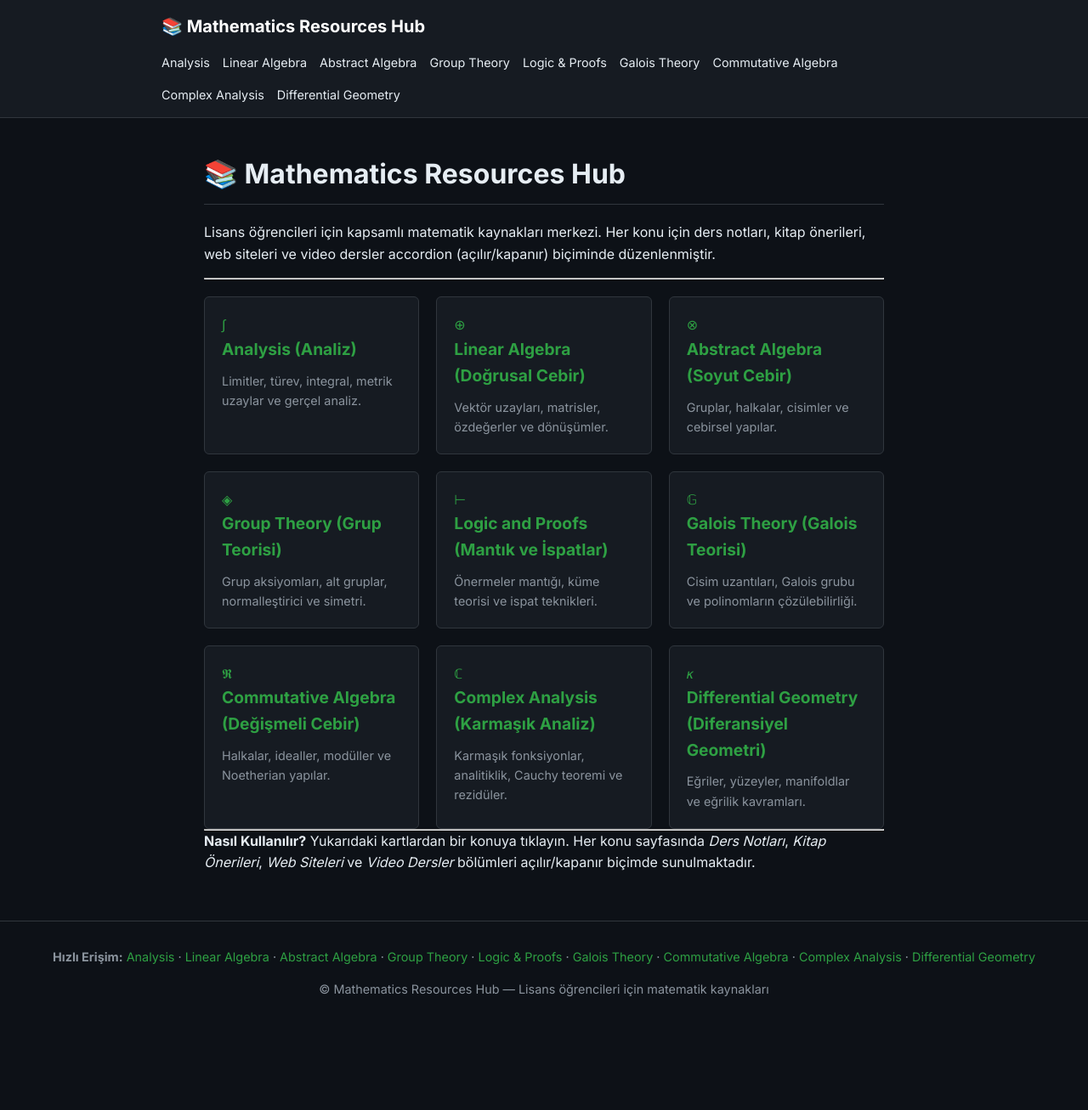
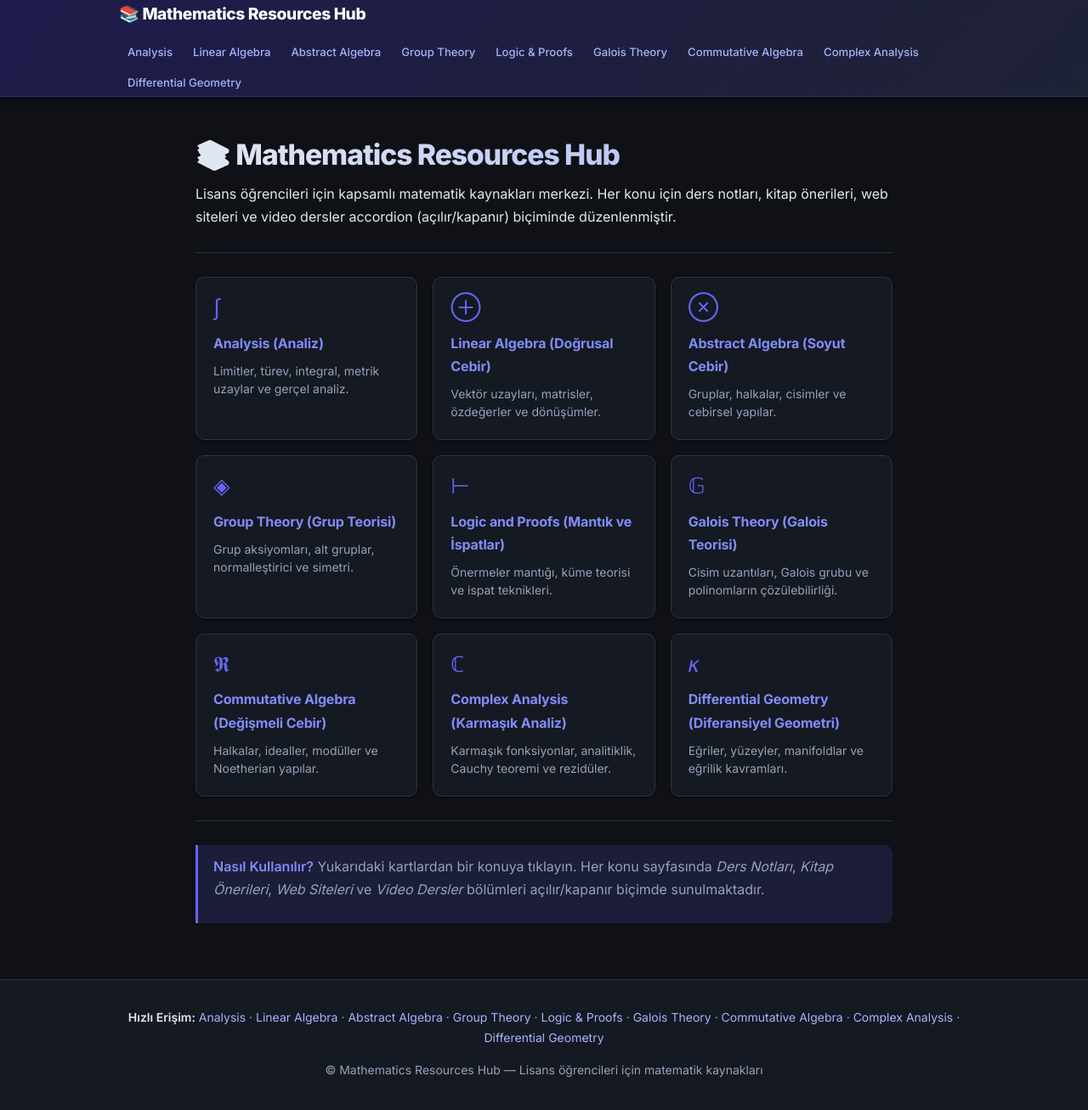
Before and after one commit to mehmetyurtsever-math/math-resources-hub, a Jekyll site: the page built from index.md, in a window 1280 px wide and 1318 px high. Shown: the top 1307 px of the window at 85% size. Built offline with Jekyll 4.4.1, drawn with Linux system fonts in a browser that asks for light colours.

Commit message:
feat: modernize design with indigo palette, animated accordions, and improved typography
Agent-Logs-Url: https://github.com/mehmetyurtsever-math/math-resources-hub/sessions/bc9edae1-f72c-4383-b515-27b375223e44

Co-authored-by: mehmetyurtsever-math <198125920+mehmetyurtsever-math@users.noreply.github.com>

```diff
--- a/_layouts/default.html
+++ b/_layouts/default.html
@@ -4,8 +4,10 @@
   <meta charset="UTF-8">
   <meta name="viewport" content="width=device-width, initial-scale=1.0">
   <title>{% if page.title %}{{ page.title }} | {% endif %}{{ site.title }}</title>
+  <link rel="preconnect" href="https://fonts.googleapis.com">
+  <link rel="preconnect" href="https://fonts.gstatic.com" crossorigin>
+  <link href="https://fonts.googleapis.com/css2?family=Inter:wght@400;500;600;700;800&display=swap" rel="stylesheet">
   <link rel="stylesheet" href="{{ '/assets/style.css' | relative_url }}">
-  <link href="https://fonts.googleapis.com/css2?family=Inter:wght@400;500;600;700&display=swap" rel="stylesheet">
   <script>
     MathJax = {
       tex: { inlineMath: [['$', '$'], ['\\(', '\\)']] },
--- a/assets/style.css
+++ b/assets/style.css
@@ -1,146 +1,301 @@
 /* =====================================================
-   Math Resources Hub — Temiz ve Düzenli Karanlık Tema
+   Math Resources Hub — Modern & Şık Karanlık Tema
    ===================================================== */
 
-@import url('https://fonts.googleapis.com/css2?family=Inter:wght@400;500;600;700&display=swap');
-
 :root {
-  --bg-color: #0d1117;        /* Çok koyu arka plan */
-  --text-main: #e6edf3;       /* Okunabilir açık gri/beyaz metin */
-  --text-muted: #8b949e;      /* Soluk metin */
-  --primary: #2ea043;         /* GitHub tarzı şık yeşil */
-  --primary-hover: #3fb950;   /* Açık yeşil hover */
-  --header-bg: #161b22;       /* Menü arka planı */
-  --border-color: #30363d;    /* Kenarlık rengi */
-  --card-bg: #161b22;         /* İçerik kutusu rengi */
+  --bg-color: #0f1117;
+  --bg-subtle: #151922;
+  --text-main: #e2e8f0;
+  --text-muted: #94a3b8;
+  --primary: #6366f1;
+  --primary-hover: #818cf8;
+  --primary-dim: rgba(99, 102, 241, 0.15);
+  --header-bg: linear-gradient(135deg, #1e1b4b 0%, #1e2235 100%);
+  --border-color: #2d3348;
+  --card-bg: #151922;
+  --card-hover-bg: #1a2030;
+  --shadow-sm: 0 1px 3px rgba(0,0,0,0.4);
+  --shadow-md: 0 4px 16px rgba(0,0,0,0.5);
+  --radius: 10px;
+  --transition: 0.2s ease;
 }
 
 /* ---------- Temel Ayarlar ---------- */
-* { box-sizing: border-box; margin: 0; padding: 0; }
+*, *::before, *::after { box-sizing: border-box; margin: 0; padding: 0; }
+
+html { scroll-behavior: smooth; }
 
 body {
-  font-family: 'Inter', sans-serif;
-  line-height: 1.6;
+  font-family: 'Inter', -apple-system, BlinkMacSystemFont, sans-serif;
+  line-height: 1.7;
   color: var(--text-main);
   background-color: var(--bg-color);
   font-size: 16px;
+  -webkit-font-smoothing: antialiased;
 }
 
-a { color: var(--primary); text-decoration: none; }
-a:hover { text-decoration: underline; color: var(--primary-hover); }
+a { color: var(--primary); text-decoration: none; transition: color var(--transition); }
+a:hover { color: var(--primary-hover); text-decoration: none; }
 
 /* ---------- Üst Menü (Header) ---------- */
 .site-header {
-  background-color: var(--header-bg);
-  border-bottom: 1px solid var(--border-color);
-  padding: 15px 20px;
+  background: var(--header-bg);
+  border-bottom: 1px solid rgba(99, 102, 241, 0.25);
+  padding: 0 24px;
+  position: sticky;
+  top: 0;
+  z-index: 100;
+  backdrop-filter: blur(8px);
+  box-shadow: 0 2px 12px rgba(0,0,0,0.4);
 }
 
 .header-inner {
-  max-width: 900px;
+  max-width: 1000px;
   margin: 0 auto;
   display: flex;
   justify-content: space-between;
   align-items: center;
   flex-wrap: wrap;
-  gap: 15px;
+  gap: 12px;
+  min-height: 60px;
 }
 
 .site-title {
-  font-size: 1.25rem;
-  font-weight: 700;
+  font-size: 1.2rem;
+  font-weight: 800;
   color: #fff;
+  letter-spacing: -0.02em;
+  display: flex;
+  align-items: center;
+  gap: 8px;
 }
+
+.site-title:hover { color: var(--primary-hover); text-decoration: none; }
 
 .site-nav {
   display: flex;
-  gap: 15px;
+  gap: 4px;
   flex-wrap: wrap;
 }
 
 .site-nav a {
-  color: var(--text-main);
-  font-size: 0.9rem;
+  color: #a5b4fc;
+  font-size: 0.82rem;
+  font-weight: 500;
+  padding: 5px 10px;
+  border-radius: 6px;
+  transition: background var(--transition), color var(--transition);
 }
 
 .site-nav a:hover {
-  color: var(--primary);
+  color: #fff;
+  background: rgba(99, 102, 241, 0.25);
   text-decoration: none;
 }
 
 /* ---------- Ana İçerik ---------- */
 .page-content {
-  padding: 40px 20px;
+  padding: 48px 24px;
   min-height: 70vh;
 }
 
 .wrapper {
-  max-width: 800px;
+  max-width: 820px;
   margin: 0 auto;
 }
 
 /* ---------- Başlıklar ---------- */
-h1 { font-size: 2rem; margin-bottom: 20px; border-bottom: 1px solid var(--border-color); padding-bottom: 10px; }
-h2 { font-size: 1.5rem; margin: 30px 0 15px; color: var(--primary); }
-h3 { font-size: 1.2rem; margin: 20px 0 10px; }
-p, ul, ol { margin-bottom: 15px; }
-ul { padding-left: 20px; }
-li { margin-bottom: 5px; }
+h1 {
+  font-size: 2.1rem;
+  font-weight: 800;
+  margin-bottom: 12px;
+  letter-spacing: -0.03em;
+  line-height: 1.2;
+  background: linear-gradient(90deg, #e2e8f0 0%, #a5b4fc 100%);
+  -webkit-background-clip: text;
+  -webkit-text-fill-color: transparent;
+  background-clip: text;
+  color: #e2e8f0; /* fallback for forced-colors / high-contrast mode */
+}
+
+@media (forced-colors: active) {
+  h1 {
+    background: none;
+    -webkit-text-fill-color: unset;
+    color: CanvasText;
+  }
+}
+
+h2 {
+  font-size: 1.4rem;
+  font-weight: 700;
+  margin: 32px 0 14px;
+  color: var(--primary-hover);
+  letter-spacing: -0.02em;
+}
+
+h3 { font-size: 1.1rem; font-weight: 600; margin: 22px 0 10px; color: var(--text-main); }
+h4 { font-size: 1rem; font-weight: 600; margin: 16px 0 8px; color: var(--text-muted); }
+
+p, ul, ol { margin-bottom: 14px; }
+ul { padding-left: 22px; }
+li { margin-bottom: 6px; }
+
+hr {
+  border: none;
+  border-top: 1px solid var(--border-color);
+  margin: 28px 0;
+}
+
+strong { color: var(--text-main); font-weight: 600; }
+
+blockquote {
+  border-left: 3px solid var(--primary);
+  padding: 12px 18px;
+  background: var(--primary-dim);
+  border-radius: 0 var(--radius) var(--radius) 0;
+  color: var(--text-muted);
+  margin-bottom: 18px;
+}
+
+blockquote strong { color: var(--primary-hover); }
 
 /* ---------- Akordeonlar (Açılır Menüler) ---------- */
 details {
   background-color: var(--card-bg);
   border: 1px solid var(--border-color);
-  border-radius: 6px;
-  margin-bottom: 15px;
+  border-radius: var(--radius);
+  margin-bottom: 14px;
+  overflow: hidden;
+  box-shadow: var(--shadow-sm);
+  transition: box-shadow var(--transition);
+}
+
+details[open] {
+  box-shadow: var(--shadow-md);
+  border-color: rgba(99, 102, 241, 0.4);
 }
 
 summary {
-  padding: 15px;
+  padding: 16px 20px;
   font-weight: 600;
-  font-size: 1.1rem;
+  font-size: 1rem;
   cursor: pointer;
   list-style: none;
   color: var(--text-main);
+  display: flex;
+  align-items: center;
+  justify-content: space-between;
+  gap: 12px;
+  transition: background var(--transition);
+  user-select: none;
+}
+
+summary::after {
+  content: '›';
+  font-size: 1.4rem;
+  font-weight: 300;
+  color: var(--text-muted);
+  transform: rotate(90deg);
+  transition: transform var(--transition), color var(--transition);
+  flex-shrink: 0;
+  line-height: 1;
+}
+
+details[open] > summary::after {
+  transform: rotate(270deg);
+  color: var(--primary-hover);
 }
 
 summary::-webkit-details-marker { display: none; }
-summary:hover { background-color: #1f242c; }
+
+summary:hover {
+  background: var(--card-hover-bg);
+  color: var(--primary-hover);
+}
+
+details[open] > summary {
+  border-bottom: 1px solid var(--border-color);
+  color: var(--primary-hover);
+}
 
 .details-body {
-  padding: 15px;
-  border-top: 1px solid var(--border-color);
+  padding: 20px 22px;
 }
 
 /* ---------- Ana Sayfa Kutuları ---------- */
 .topic-grid {
   display: grid;
-  grid-template-columns: repeat(auto-fit, minmax(250px, 1fr));
-  gap: 20px;
-  margin-top: 20px;
+  grid-template-columns: repeat(auto-fill, minmax(240px, 1fr));
+  gap: 18px;
+  margin-top: 24px;
 }
 
 .topic-card {
   background-color: var(--card-bg);
   border: 1px solid var(--border-color);
-  border-radius: 6px;
-  padding: 20px;
+  border-radius: var(--radius);
+  padding: 22px 20px;
   display: block;
+  transition: transform var(--transition), box-shadow var(--transition), border-color var(--transition), background var(--transition);
+  box-shadow: var(--shadow-sm);
 }
 
 .topic-card:hover {
   border-color: var(--primary);
+  background: var(--card-hover-bg);
+  transform: translateY(-3px);
+  box-shadow: 0 8px 24px rgba(99, 102, 241, 0.2);
   text-decoration: none;
 }
 
-.topic-card h3 { margin-top: 0; color: var(--primary); }
-.topic-card p { margin-bottom: 0; color: var(--text-muted); font-size: 0.9rem; }
+.topic-icon {
+  display: inline-block;
+  font-size: 1.6rem;
+  margin-bottom: 10px;
+  line-height: 1;
+}
+
+.topic-card h3 {
+  margin-top: 6px;
+  margin-bottom: 8px;
+  font-size: 1rem;
+  font-weight: 700;
+  color: var(--primary-hover);
+  letter-spacing: -0.01em;
+}
+
+.topic-card p { margin-bottom: 0; color: var(--text-muted); font-size: 0.875rem; line-height: 1.5; }
 
 /* ---------- Alt Kısım (Footer) ---------- */
 .site-footer {
+  background: var(--bg-subtle);
   border-top: 1px solid var(--border-color);
-  padding: 30px 20px;
+  padding: 32px 24px;
   text-align: center;
-  font-size: 0.9rem;
+  font-size: 0.875rem;
   color: var(--text-muted);
 }
+
+.footer-inner {
+  max-width: 1000px;
+  margin: 0 auto;
+}
+
+.site-footer a { color: #a5b4fc; }
+.site-footer a:hover { color: #fff; }
+
+.footer-inner p + p { margin-top: 10px; }
+
+/* ---------- Responsive ---------- */
+@media (max-width: 640px) {
+  h1 { font-size: 1.6rem; }
+  .site-nav { gap: 2px; }
+  .site-nav a { font-size: 0.78rem; padding: 4px 8px; }
+  .topic-grid { grid-template-columns: 1fr 1fr; gap: 12px; }
+  .page-content { padding: 28px 16px; }
+}
+
+@media (max-width: 400px) {
+  .topic-grid { grid-template-columns: 1fr; }
+}
```
Also changed, not shown: other parts of _layouts/default.html (+12 -0 lines).
